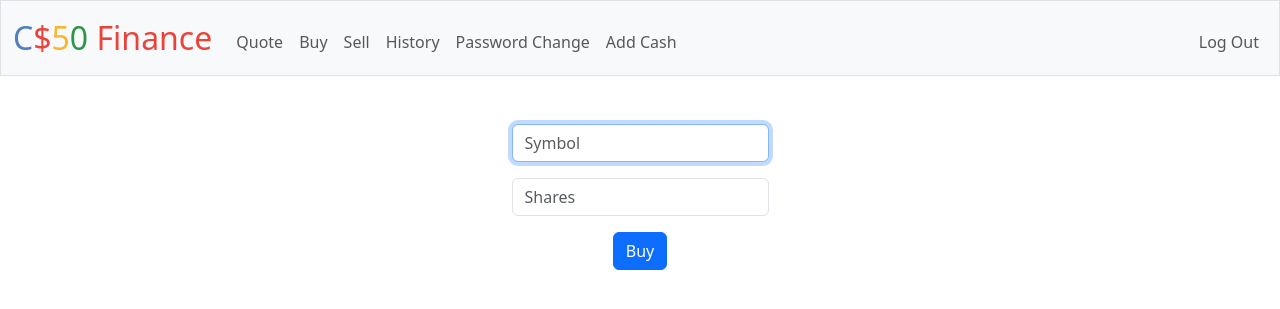
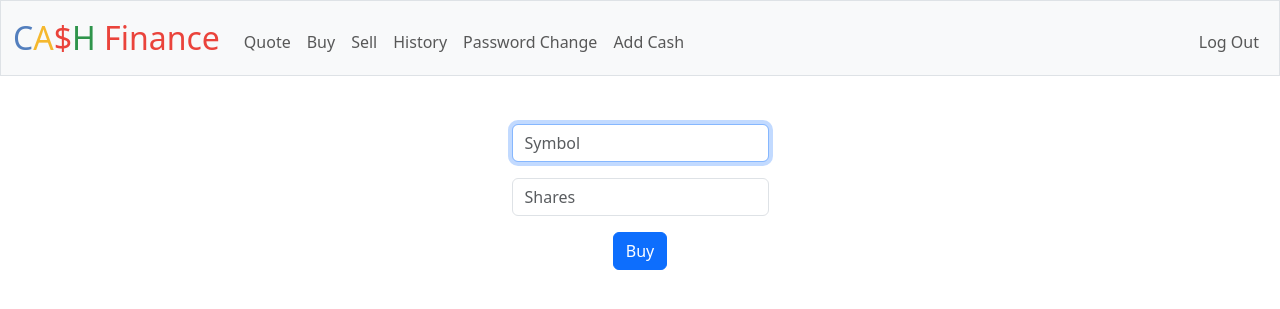
Before and after one commit to KaushikDash04/finance, a Flask app: page /buy in a window 1280 px wide. Shown: the top 309 px of the page. Run offline with Flask 3, Linux system fonts and the light colour scheme; a user stored in the database is signed in; some libraries are stand-ins or nearby versions.

Commit message:
Update page title in layout.html

```diff
--- a/templates/layout.html
+++ b/templates/layout.html
@@ -16,7 +16,7 @@
 
         <link href="/static/styles.css" rel="stylesheet">
 
-        <title>Finance: {% block title %}{% endblock %}</title>
+        <title>CA$H Finance: {% block title %}{% endblock %}</title>
 
     </head>
 
@@ -24,7 +24,7 @@
 
         <nav class="bg-light border navbar navbar-expand-md navbar-light">
             <div class="container-fluid">
-                <a class="navbar-brand" href="/"><span class="blue">C</span><span class="red">$</span><span class="yellow">5</span><span class="green">0</span> <span class="red">Finance</span></a>
+                <a class="navbar-brand" href="/"><span class="blue">C</span><span class="yellow">A</span><span class="red">$</span><span class="green">H</span> <span class="red">Finance</span></a>
                 <button aria-controls="navbar" aria-expanded="false" aria-label="Toggle navigation" class="navbar-toggler" data-bs-target="#navbar" data-bs-toggle="collapse" type="button">
                     <span class="navbar-toggler-icon"></span>
                 </button>
```
